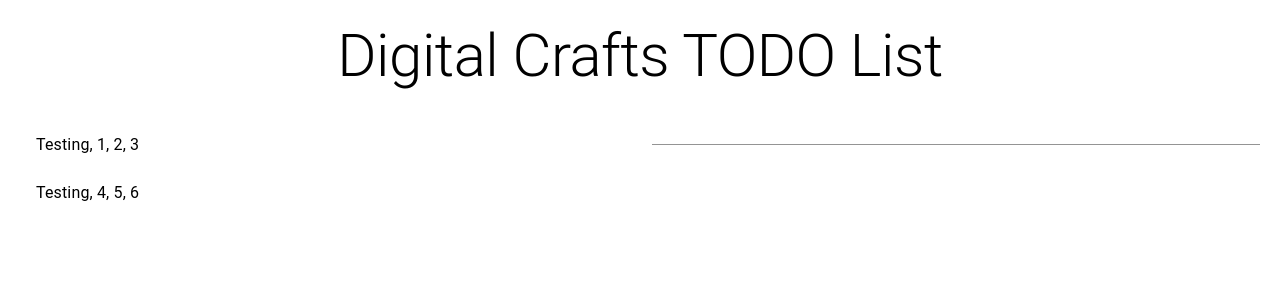
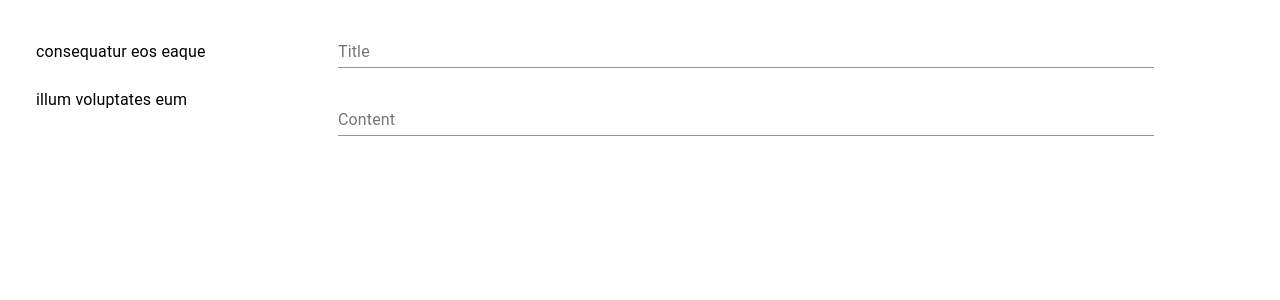
Before and after one commit to theotherdon/react-document-editor, a React (Create React App) app: page / in a window 1280 px wide. Shown: the top 300 px of the page. Built offline with nearby package versions, Linux system fonts and the light colour scheme.

Commit message:
Change to document structure
Changes the app from a TODO list structure to a document structure that
includes a title and content for each document.

```diff
--- a/package.json
+++ b/package.json
@@ -4,6 +4,7 @@
   "private": true,
   "dependencies": {
     "@material-ui/core": "^4.1.1",
+    "faker": "^4.1.0",
     "lodash": "^4.17.11",
     "react": "^16.8.6",
     "react-dom": "^16.8.6",
--- a/src/App.css
+++ b/src/App.css
@@ -3,32 +3,6 @@
   padding: 20px;
 }
 
-.App-logo {
-  animation: App-logo-spin infinite 20s linear;
-  height: 40vmin;
-  pointer-events: none;
+.App-title {
+  margin-bottom: 20px !important;
 }
-
-.App-header {
-  background-color: #282c34;
-  min-height: 100vh;
-  display: flex;
-  flex-direction: column;
-  align-items: center;
-  justify-content: center;
-  font-size: calc(10px + 2vmin);
-  color: white;
-}
-
-.App-link {
-  color: #61dafb;
-}
-
-@keyframes App-logo-spin {
-  from {
-    transform: rotate(0deg);
-  }
-  to {
-    transform: rotate(360deg);
-  }
-}
--- a/src/App.js
+++ b/src/App.js
@@ -1,9 +1,9 @@
 import React, { useState } from "react"
 import _ from "lodash"
+import faker from "faker"
 import List from "@material-ui/core/List"
 import ListItem from "@material-ui/core/ListItem"
 import ListItemText from "@material-ui/core/ListItemText"
-import Typography from "@material-ui/core/Typography"
 import Grid from "@material-ui/core/Grid"
 import TextField from "@material-ui/core/TextField"
 
@@ -11,47 +11,53 @@ import "./App.css"
 
 function App() {
   const [listItems, setListItems] = useState([
-    { id: 1, text: "Testing, 1, 2, 3" },
-    { id: 2, text: "Testing, 4, 5, 6" }
+    buildSampleDocument(),
+    buildSampleDocument()
   ])
   const [selectedListItem, setSelectedListItem] = useState(null)
 
   const renderListItem = listItem => (
     <ListItem button onClick={() => setSelectedListItem(listItem)}>
-      <ListItemText>{listItem.text}</ListItemText>
+      <ListItemText>{listItem.title}</ListItemText>
     </ListItem>
   )
 
-  const getValue = () =>
-    !_.isNil(selectedListItem) ? selectedListItem.text : ""
+  const getSelectedListItem = () =>
+    _.isNil(selectedListItem)
+      ? {}
+      : _.find(listItems, { id: selectedListItem.id })
 
-  const handleChange = event => {
+  const handleListItemChange = key => event => {
     const updatedSelectedListItem = {
       ...selectedListItem,
-      text: event.target.value
+      [key]: event.target.value
     }
     const updatedSelectedListItems = _.map(listItems, listItem =>
       listItem.id === selectedListItem.id ? updatedSelectedListItem : listItem
     )
     setListItems(updatedSelectedListItems)
-    setSelectedListItem(updatedSelectedListItem)
   }
 
   return (
     <div className="App">
-      <Typography variant="h2" gutterBottom>
-        Digital Crafts TODO List
-      </Typography>
-      <Grid container spacing={3}>
-        <Grid item xs={6}>
+      <Grid container spacing={4}>
+        <Grid item xs={3}>
           <List>{_.map(listItems, renderListItem)}</List>
         </Grid>
-        <Grid item xs={6}>
+        <Grid item xs={8}>
           <TextField
-            value={getValue()}
+            className="App-title"
+            label="Title"
+            value={getSelectedListItem().title}
+            fullWidth={true}
+            onChange={handleListItemChange("title")}
+          />
+          <TextField
+            label="Content"
+            value={getSelectedListItem().content}
             multiline={true}
             fullWidth={true}
-            onChange={handleChange}
+            onChange={handleListItemChange("content")}
           />
         </Grid>
       </Grid>
@@ -59,4 +65,10 @@ function App() {
   )
 }
 
+const buildSampleDocument = () => ({
+  id: _.uniqueId(),
+  title: faker.lorem.words(),
+  content: faker.lorem.paragraphs()
+})
+
 export default App
```
Also changed, not shown: 1 other file (tests, documents, lock files or other folders).
